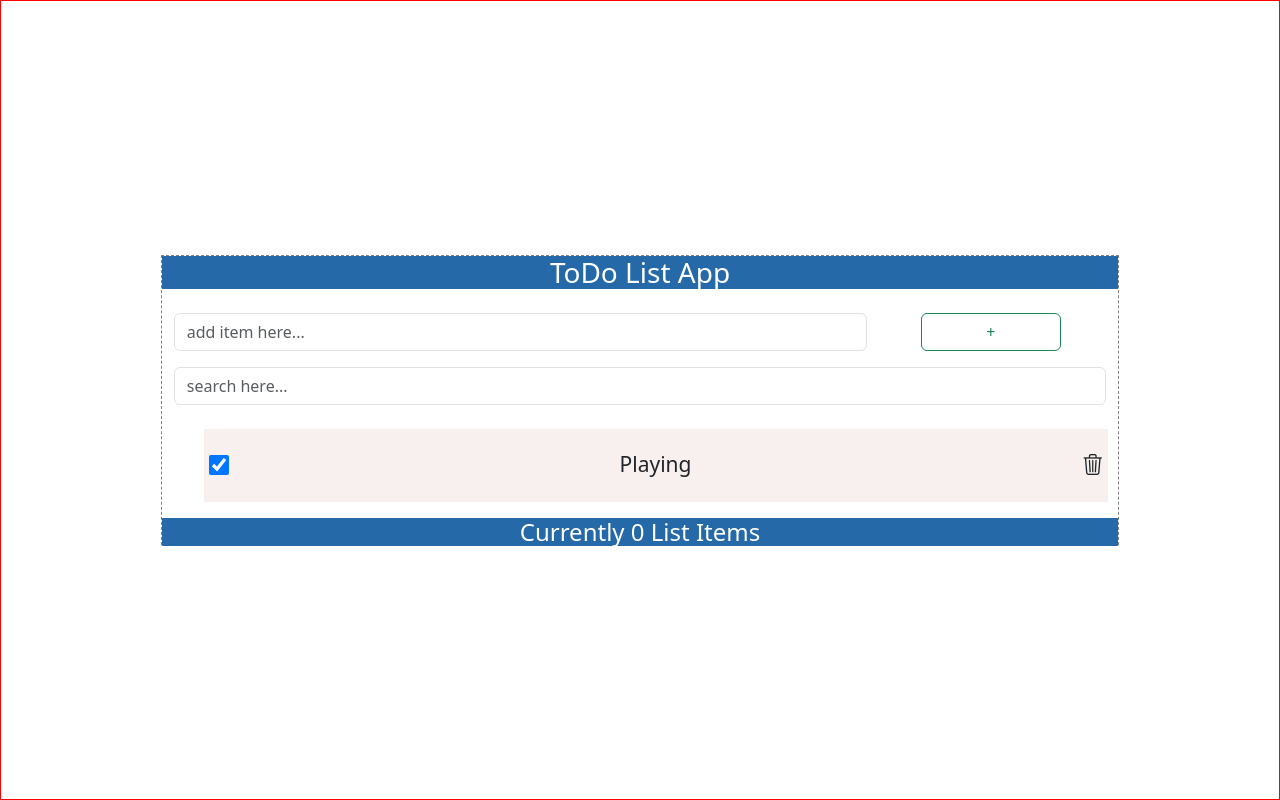
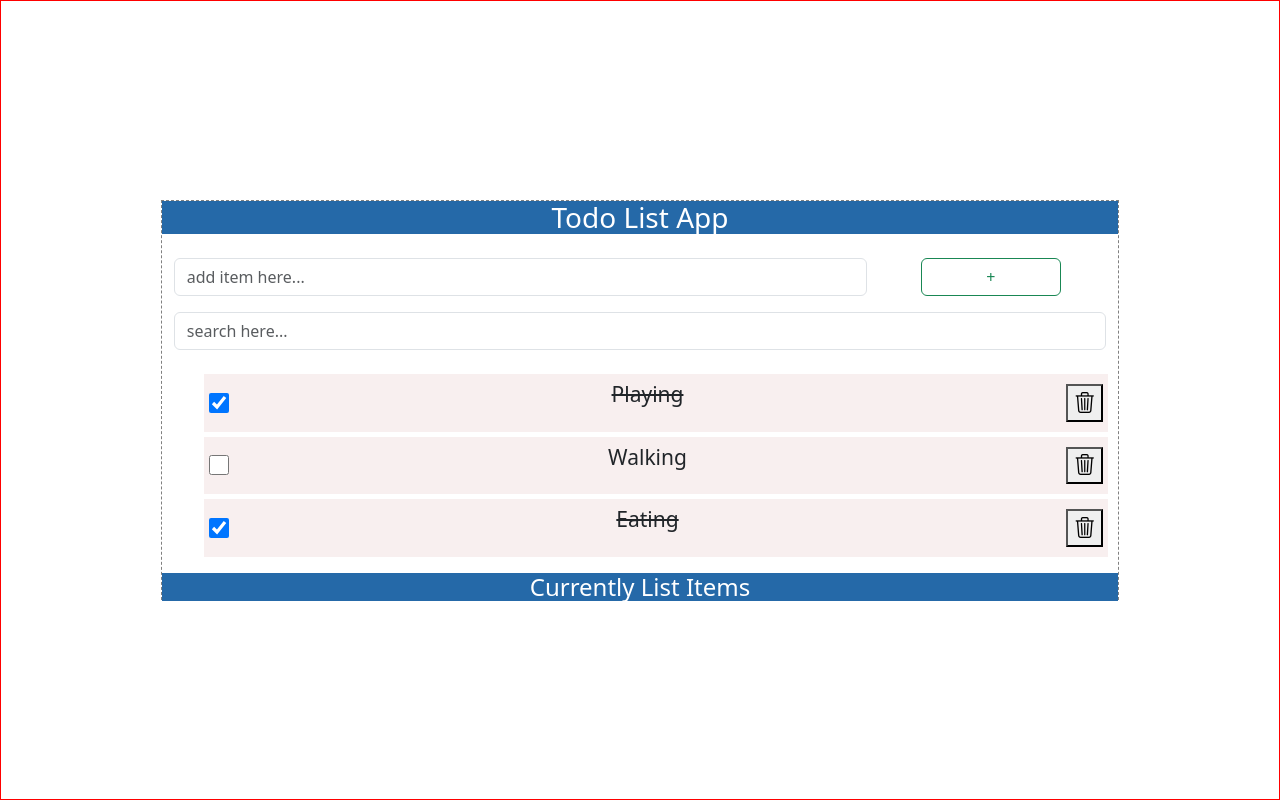
Before and after one commit to desmondrichard/Todolist-Bala, a React (Create React App) app: page / in a window 1280 px wide. Shown: the top 800 px of the page. Built offline with nearby package versions, Linux system fonts and the light colour scheme.

Commit message:
Half Done upto Default Header Title

```diff
--- a/src/App.js
+++ b/src/App.js
@@ -8,8 +8,8 @@ import '../node_modules/bootstrap/dist/css/bootstrap.min.css';
 function App() {
   return (
     <div className='divApp'>
-      <div style={{width:'75%',border:'1px dashed gray'}}>
-        <Header />
+      <div style={{ width: '75%', border: '1px dashed gray' }}>
+        <Header title="Todo List App" />
         <Search />
         <Content />
         <Footer />
@@ -19,4 +19,6 @@ function App() {
   );
 }
 
+
+
 export default App;
--- a/src/Components/Body/Content.css
+++ b/src/Components/Body/Content.css
@@ -31,3 +31,8 @@ input[type="checkbox"] {
     width: 20px;
     height: 20px;
   }
+
+  .pContent{
+    cursor:pointer;
+    margin-top: '15px'
+  }
--- a/src/Components/Body/Content.js
+++ b/src/Components/Body/Content.js
@@ -1,18 +1,54 @@
 import React, { useState } from 'react';
 import './Content.css';
-import Form from 'react-bootstrap/Form';
+
 
 function Content() {
+    const [items, setItems] = useState(
+        [
+            {
+                id: 1,
+                checked: true,
+                label: "Playing"
+            },
+            {
+                id: 2,
+                checked: false,
+                label: "Walking"
+            },
+            {
+                id: 3,
+                checked: true,
+                label: "Eating"
+            }
+        ]
+    )
 
+    function handleCheckBoxClick(id) {
+        console.log("ID", id)
+        const listItems = items.map((item) => (item.id === id ? { ...item, checked: !item.checked } : item))
+        setItems(listItems)
+        localStorage.setItem("todo_list", JSON.stringify(listItems))
+    }
+
+    function handleDeleteClick(id) {
+        console.log("Clicked Delete btn");
+        const listItems = items.filter((item) => (item.id !== id))
+        setItems(listItems)
+        localStorage.setItem("todo_list", JSON.stringify(listItems))
+    }
 
     return (
         <div className='divContent'>
-            <ul >
-                <li className="flex-container">
-                    <input type="checkbox" checked="checked" />
-                    <p style={{ marginTop: '15px' }}>Playing</p>
-                    <i className="bi bi-trash3 "></i>
-                </li>
+            <ul>
+                {items.map((i) => (
+                    <li className="flex-container" key={i.id}>
+                        <input type="checkbox" checked={i.checked} onChange={() => { handleCheckBoxClick(i.id) }} />
+                        <p className='pContent' style={(i.checked) ? { textDecoration: 'line-through' } : null} onDoubleClick={() => { handleCheckBoxClick(i.id) }}>{i.label}</p>
+                        <button type="button" onClick={() => { handleDeleteClick(i.id) }}><i className="bi bi-trash3 "></i></button>
+                    </li>
+                )
+                )}
+
             </ul>
         </div>
     )
--- a/src/Components/Footer/Footer.js
+++ b/src/Components/Footer/Footer.js
@@ -4,7 +4,7 @@ import './Footer.css';
 function Footer() {
     return (
         <div className='divFooter'>
-            <h4>Currently 0 List Items</h4>
+            <h4>Currently { } List Items</h4>
         </div>
     )
 }
--- a/src/Components/Header/Header.js
+++ b/src/Components/Header/Header.js
@@ -1,12 +1,17 @@
 import React from 'react';
 import './Header.css';
 
-function Header() {
+function Header({ title }) {
     return (
         <div className='divHeader'>
-            <h3 style={{whiteSpace:'nowrap'}}>ToDo List App</h3>
+            <h3 style={{ whiteSpace: 'nowrap' }}>{title}</h3>
         </div>
     )
 }
 
-export default Header
+Header.defaultProps={
+    title:'Untitled'
+}
+
+
+export default Header;
```
